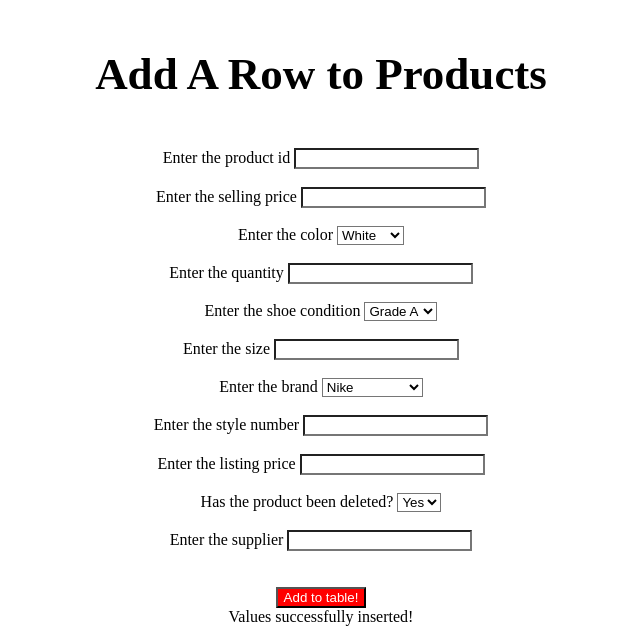
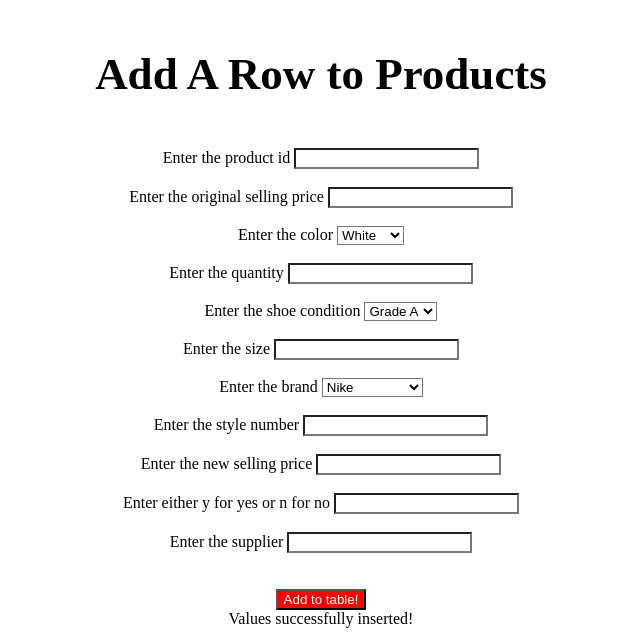
Before and after one commit to LillianMcPadden/cmpt221lmcpadden, a PHP site: page /add_product.php in a window 1280 px wide; the page is wider, and only the part inside the window is pictured. Shown: the part 300-936 px from the top of that part, without its empty margins (319-959 px from the left). Run offline with PHP 8.4, Linux system fonts and the light colour scheme; a stand-in replaces the project's code that opens the database connection.

Commit message:
Update add_product.php

```diff
--- a/add_product.php
+++ b/add_product.php
@@ -142,7 +142,7 @@
             echo "<form action = '' method = 'POST'>";
             echo "<br> Enter the product id <input type = 'number' name = 'id' min='0'>";
             echo "<br>";
-            echo "<br> Enter the selling price <input type = 'number' name = 'price' min='0'>";
+            echo "<br> Enter the original selling price <input type = 'number' name = 'price' min='0' step='any'>";
             echo "<br>";
             echo "<br> Enter the color <select name = 'color'>";
             echo "<option value='white'>White</option>";
@@ -158,16 +158,16 @@
             echo "</select><br>";
             echo "<br> Enter the quantity <input type = 'number' name = 'quantity' min='0'>";
             echo "<br>";
-            echo "<br> Enter the shoe condition <select type = 'shoecond'>";
+            echo "<br> Enter the shoe condition <select name = 'shoecond'>";
             echo "<option value='Grade A'>Grade A</option>";
             echo "<option value='Grade B'>Grade B</option>";
             echo "<option value='Grade C'>Grade C</option>";
             echo "<option value='Grade D'>Grade D</option>";
             echo "<option value='Grade F'>Grade F</option>";
             echo "</select><br>";
-            echo "<br> Enter the size <input type = 'number' name = 'size' min='1' step='0.5'>";
+            echo "<br> Enter the size <input type = 'number' name = 'size' min='1'>";
             echo "<br>";
-            echo "<br> Enter the brand <select type = 'brand'>";
+            echo "<br> Enter the brand <select name = 'brand'>";
             echo "<option value='Nike'>Nike</option>";
             echo "<option value='Jordan'>Jordan</option>";
             echo "<option value='Adidas'>Adidas</option>";
@@ -180,12 +180,10 @@
             echo "</select><br>";
             echo "<br> Enter the style number <input type = 'number' name = 'stylenum' min='0'>";
             echo "<br>";
-            echo "<br> Enter the listing price <input type = 'number' name = 'lprice' min='0'>";
+            echo "<br> Enter the new selling price <input type = 'number' name = 'lprice' min='0'>";
             echo "<br>";
-            echo "<br> Has the product been deleted? <select type = 'dele'>";
-            echo "<option value='yes'>Yes</option>";
-            echo "<option value='no'>No</option>";
-            echo "</select><br>";
+            echo "<br> Enter either y for yes or n for no <input type = 'text' name = 'dele' max='1'>";
+            echo "<br>";
             echo "<br> Enter the supplier <input type = 'text' name = 'supplier'>";
             echo "<br>";
             echo "<br><br><input type = 'submit' value = 'Add to table!' style='background-color: red; color: white'>";
```
